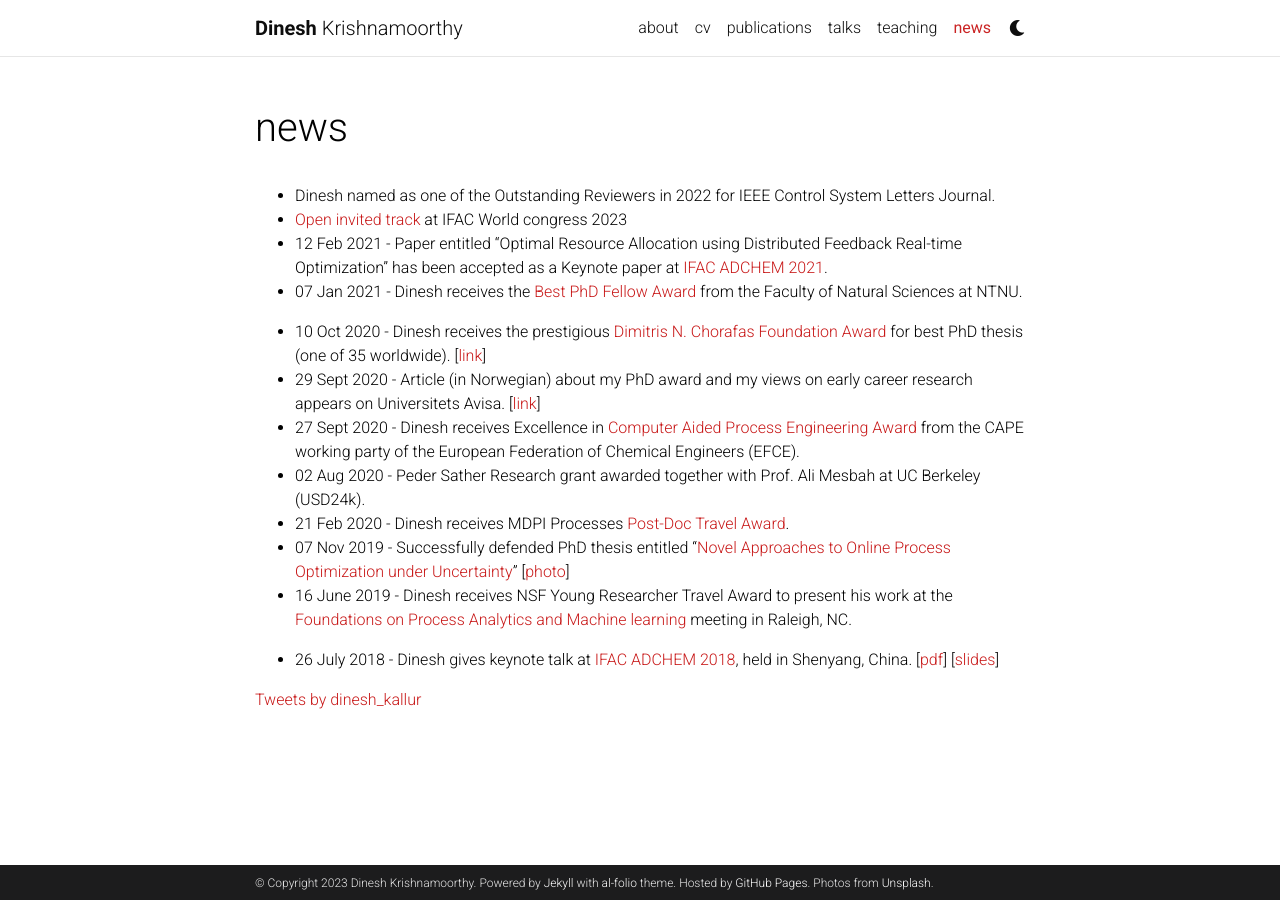
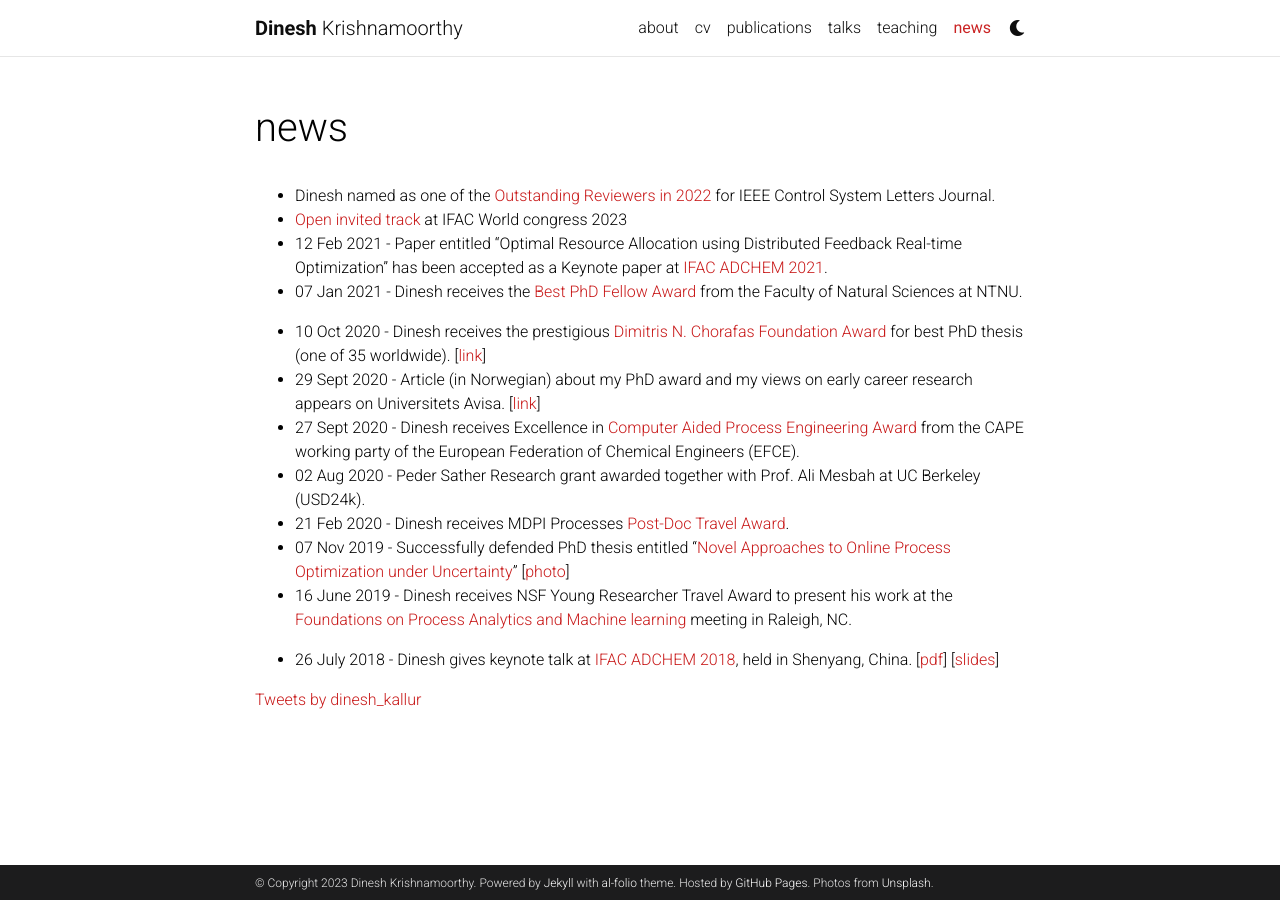
Before and after one commit to dinesh-krishnamoorthy/dinesh-krishnamoorthy.github.io, a Jekyll site: the page built from _pages/news.md, in a window 1280 px wide. Built offline with Jekyll 4.4.1, drawn with Linux system fonts in a browser that asks for light colours; comment, search, counter and statistics services are not loaded; a style sheet for code colours, icons or effects is not loaded; some of the changed lines change nothing that is shown.

Commit message:
Update news.md

```diff
--- a/_pages/news.md
+++ b/_pages/news.md
@@ -6,7 +6,7 @@ nav: true
 nav_order: 5
 ---
 
-* Dinesh named as one of the Outstanding Reviewers in 2022 for IEEE Control System Letters Journal.
+* Dinesh named as one of the [Outstanding Reviewers in 2022](http://ieee-cssletters.dei.unipd.it/Page_reviewers.php?p=3) for IEEE Control System Letters Journal.
 * [Open invited track](https://www.ifac2023.org/submission/open-invited-track-list/#Recent%20Advances%20in%20Automated%20Learning%20and%20Calibration%20of%20MPC%20Policies) at IFAC World congress 2023
 * 12 Feb 2021 - Paper entitled "Optimal Resource Allocation using Distributed Feedback Real-time Optimization" has been accepted as a Keynote paper at [IFAC ADCHEM 2021](https://www.adchem2021.org/).
 * 07 Jan 2021 - Dinesh receives the [Best PhD Fellow Award](https://www.youtube.com/watch?v=QuHFnoTiy-k&ab_channel=NTNUFakultetfornaturvitenskap) from the Faculty of Natural Sciences at NTNU.
```
